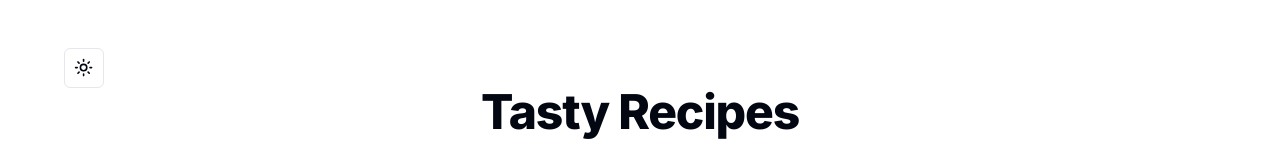
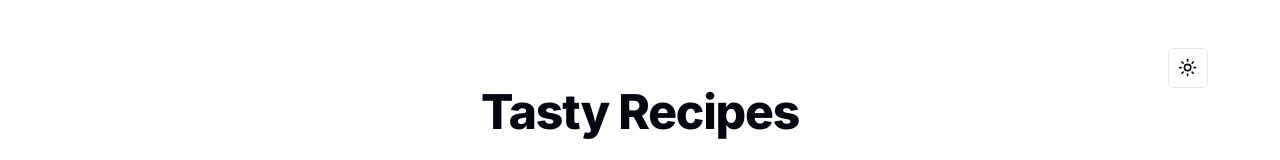
Before and after one commit to LRSORRENTI/Recipes, a Next.js app: page / in a window 1280 px wide. Shown: the top 160 px of the page. Built offline with nearby package versions, Linux system fonts and the light colour scheme; data requests are answered from the project's data file.

Commit message:
changed styles of dark mode toggle, mr-2

```diff
--- a/src/app/layout.tsx
+++ b/src/app/layout.tsx
@@ -26,7 +26,9 @@ export default function RootLayout({
             disableTransitionOnChange
           >
         <nav>
-          <ModeToggle></ModeToggle>
+          <div className='flex justify-end'>
+          <ModeToggle/>
+          </div>
           <h1 className='flex justify-center'>
             Tasty Recipes
           </h1>
--- a/src/components/mode-toggle.tsx
+++ b/src/components/mode-toggle.tsx
@@ -18,7 +18,7 @@ export function ModeToggle() {
   return (
     <DropdownMenu>
       <DropdownMenuTrigger asChild>
-        <Button variant="outline" size="icon">
+        <Button variant="outline" size="icon" className="flex mr-2">
           <Sun className="h-[1.2rem] w-[1.2rem] rotate-0 scale-100 transition-all dark:-rotate-90 dark:scale-0" />
           <Moon className="absolute h-[1.2rem] w-[1.2rem] rotate-90 scale-0 transition-all dark:rotate-0 dark:scale-100" />
           <span className="sr-only">Toggle theme</span>
```
